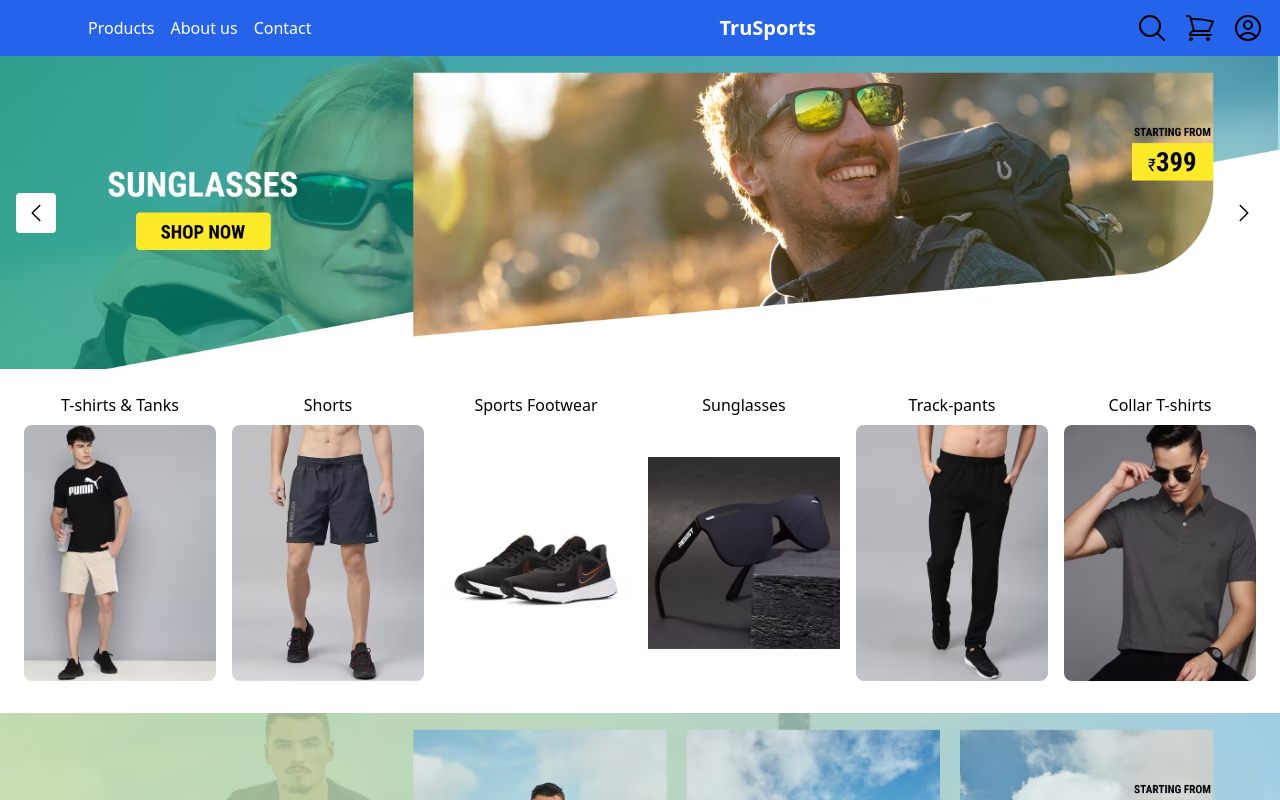
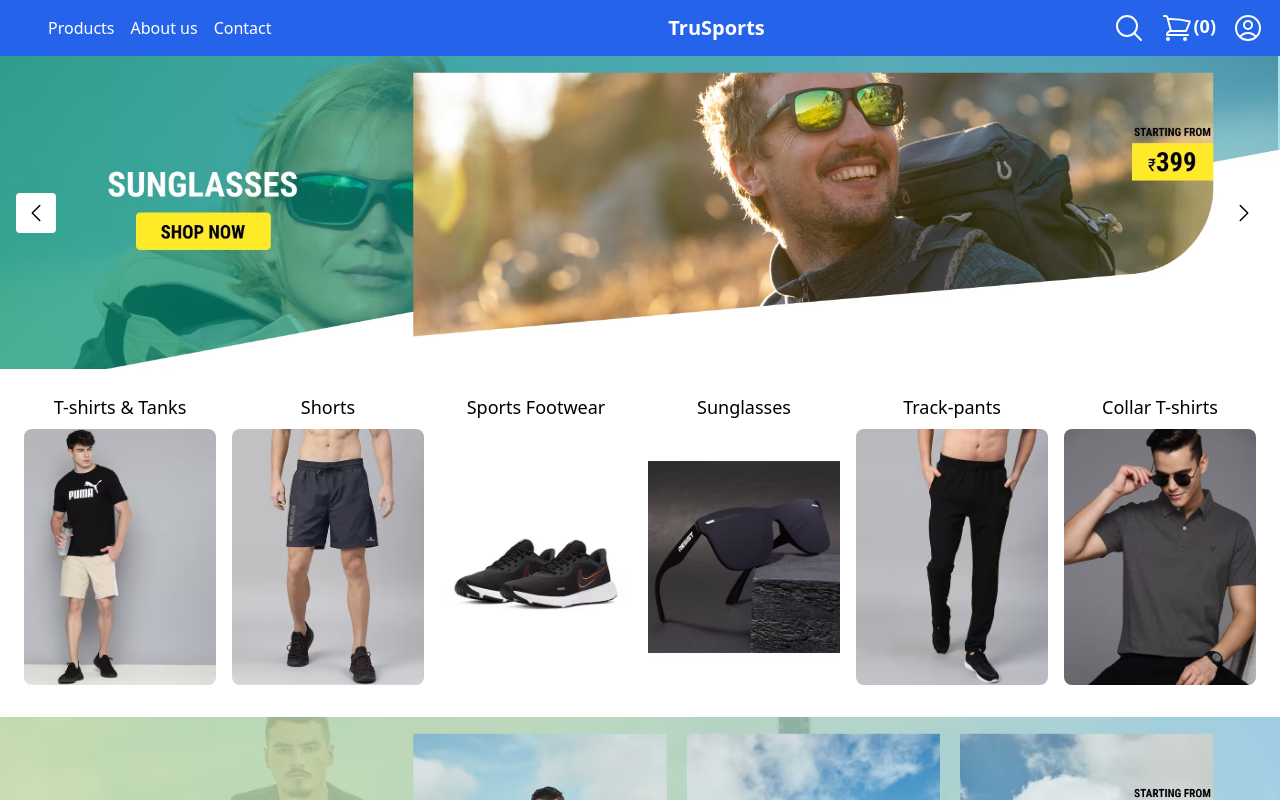
Before and after one commit to vishav-pathania/Sports-store, a Next.js app: page /Men in a window 1280 px wide. Shown: the top 800 px of the page. Built offline with nearby package versions, Linux system fonts and the light colour scheme; no server answers.

Commit message:
created Add to cart button,state for cart products and other modifications

```diff
--- /dev/null
+++ b/components/CartContext.js
@@ -0,0 +1,29 @@
+import { createContext, useState } from "react";
+import { useEffect } from "react";
+
+const CartContext = createContext({})
+
+function CartContextProvider({ children }) {
+    const ls = typeof window !== "undefined" ? window.localStorage : null;
+    const [cartProducts, setCartProducts] = useState([]);
+    useEffect(() => {
+        if (cartProducts?.length > 0) {
+            ls?.setItem('cart', JSON.stringify(cartProducts));
+        }
+    }, [cartProducts]);
+    useEffect(() => {
+        if (ls && ls.getItem('cart')) {
+            setCartProducts(JSON.parse(ls.getItem('cart')));
+        }
+    }, []);
+    function addProduct(productId) {
+        setCartProducts(prev => [...prev, productId])
+    }
+    return (
+        <CartContext.Provider value={{ cartProducts, setCartProducts, addProduct }}>
+            {children}
+        </CartContext.Provider>
+    )
+}
+
+export { CartContext, CartContextProvider }
--- a/components/CategoryCard.js
+++ b/components/CategoryCard.js
@@ -4,7 +4,7 @@
   return (
     <Link href={link}>
       <div className="category-card cursor-pointer ">
-        <h2 className="my-2 font-medium text-center">{title}</h2>
+        <h2 className="my-2 semi-bold lg:text-lg sm:text-sm text-center">{title}</h2>
         <img src={imageSrc} alt={`${title} Sports`} className="w-16 md:w-32 lg:w-48 h-22 md:h-64 rounded-lg" />
       </div>
     </Link>
--- a/components/Signin.jsx
+++ b/components/Signin.jsx
@@ -33,7 +33,7 @@
         ) : (
           <Link href="/Sign">
             <div className="block w-8 h-8">
-              <svg xmlns="http://www.w3.org/2000/svg" fill="none" viewBox="0 0 24 24" strokeWidth="1.5" stroke="currentColor" className="w-8 h-8">
+              <svg xmlns="http://www.w3.org/2000/svg" fill="none" viewBox="0 0 24 24" strokeWidth="1.5" stroke="white" className="w-8 h-8">
                 <path strokeLinecap="round" strokeLinejoin="round" d="M17.982 18.725A7.488 7.488 0 0012 15.75a7.488 7.488 0 00-5.982 2.975m11.963 0a9 9 0 10-11.963 0m11.963 0A8.966 8.966 0 0112 21a8.966 8.966 0 01-5.982-2.275M15 9.75a3 3 0 11-6 0 3 3 0 016 0z" />
 
 
--- a/components/Trending.js
+++ b/components/Trending.js
@@ -1,6 +1,15 @@
+import Link from "next/link"
+import { useContext } from "react";
+import { CartContext } from "./CartContext";
+
 
 export default function Trending({ newProducts }) {
-
+  const _id = newProducts.map(item => item._id)
+  const url = '/product/' + _id;
+  const {addProduct} = useContext(CartContext)
+  function alsoPurchasedToCart(){
+     addProduct(newProducts._id)
+  }
   return (
     <div className="bg-white">
       <div className="mx-auto max-w-2xl px-4 py-16 sm:px-6 sm:py-24 lg:max-w-7xl lg:px-8">
@@ -8,6 +17,7 @@
 
         <div className="mt-6 grid grid-cols-1 gap-x-6 gap-y-10 sm:grid-cols-2 lg:grid-cols-4 xl:gap-x-8">
           {newProducts?.length > 0 && newProducts.map(product => (
+            <div>
             <div key={product._id} className="group relative">
               <div className="aspect-h-1 aspect-w-1 w-full overflow-hidden rounded-md bg-gray-200 lg:aspect-none group-hover:opacity-75 lg:h-80">
                 <img
@@ -19,7 +29,7 @@
               <div className="mt-4 flex justify-between">
                 <div>
                   <h3 className="text-sm text-gray-700">
-                    <a href={product.category}>
+                    <a href={url}>
                       <span aria-hidden="true" className="absolute inset-0" />
                       {product.title}
                     </a>
@@ -28,6 +38,10 @@
                 </div>
                 <p className="text-sm font-medium text-gray-900">₹{product.price}</p>
               </div>
+              </div>
+              <button onClick={alsoPurchasedToCart} className="bg-blue-500 hover:bg-blue-600 text-white font-semibold py-2 px-4 mt-3 rounded inline-flex items-center">
+                Add to Cart
+              </button>
             </div>
           ))}
         </div>
--- a/components/navbar.js
+++ b/components/navbar.js
@@ -1,11 +1,14 @@
+import { useContext } from "react"
 import Signin from "./Signin"
 import Link from "next/link"
+import { CartContext } from "./CartContext"
 
 
 const Navbar = () => {
+  const {cartProducts} = useContext(CartContext)
   return (
     <div className="bg-blue-600 flex items-center">
-      <div className="px-4 md:px-8 lg:px-16 xl:px-20 2xl:px-32 flex items-center justify-between h-14">
+      <div className="px-2 md:px-4 lg:px-6 xl:px-10 2xl:px-12 flex items-center justify-between h-14">
         <a href="#" className="text-white hover:text-gray-300 mx-2">Products</a>
         <a href="#" className="text-white hover:text-gray-300 mx-2">About us</a>
         <a href="#" className="text-white hover:text-gray-300 mx-2">Contact</a>
@@ -16,17 +19,21 @@
         </a>
       </div>
       <div className="flex items-center justify-end mr-4 space-x-4">
-        <svg xmlns="http://www.w3.org/2000/svg" fill="none" viewBox="0 0 24 24" strokeWidth="1.5" stroke="currentColor" className="w-8 h-8">
+        <svg xmlns="http://www.w3.org/2000/svg" fill="none" viewBox="0 0 24 24" strokeWidth="1.5" stroke="white" className="w-8 h-8">
           <path strokeLinecap="round" strokeLinejoin="round" d="M21 21l-5.197-5.197m0 0A7.5 7.5 0 105.196 5.196a7.5 7.5 0 0010.607 10.607z" />
         </svg>
 
         <Link href="#">
-          <svg xmlns="http://www.w3.org/2000/svg" fill="none" viewBox="0 0 24 24" strokeWidth="1.5" stroke="currentColor" className="w-8 h-8">
+          <div className="flex font-semibold text-lg text-center text-white">
+          <svg xmlns="http://www.w3.org/2000/svg" fill="none" viewBox="0 0 24 24" strokeWidth="1.5" stroke="white" className="w-8 h-8">
             <path strokeLinecap="round" strokeLinejoin="round" d="M2.25 3h1.386c.51 0 .955.343 1.087.835l.383 1.437M7.5 14.25a3 3 0 00-3 3h15.75m-12.75-3h11.218c1.121-2.3 2.1-4.684 2.924-7.138a60.114 60.114 0 00-16.536-1.84M7.5 14.25L5.106 5.272M6 20.25a.75.75 0 11-1.5 0 .75.75 0 011.5 0zm12.75 0a.75.75 0 11-1.5 0 .75.75 0 011.5 0z" />
           </svg>
+          ({cartProducts.length})
+          </div>
+
         </Link>
 
-        <Signin/>
+        <Signin />
 
       </div>
     </div>
--- a/pages/Cart.jsx
+++ b/pages/Cart.jsx
@@ -13,9 +13,7 @@
     }
     return (
         <div>
-            <h1>
-                You are not signed in.
-            </h1>
+
         </div>
     )
 }
--- a/pages/_app.js
+++ b/pages/_app.jsx
@@ -1,3 +1,4 @@
+import { CartContextProvider } from '../components/CartContext'
 import '../styles/globals.css'
 import { SessionProvider } from "next-auth/react"
 
@@ -6,7 +7,9 @@
 }) {
   return (
     <SessionProvider session={session}>
-      <Component {...pageProps} />
+      <CartContextProvider>
+        <Component {...pageProps} />
+      </CartContextProvider>
     </SessionProvider>
   )
 }
```
